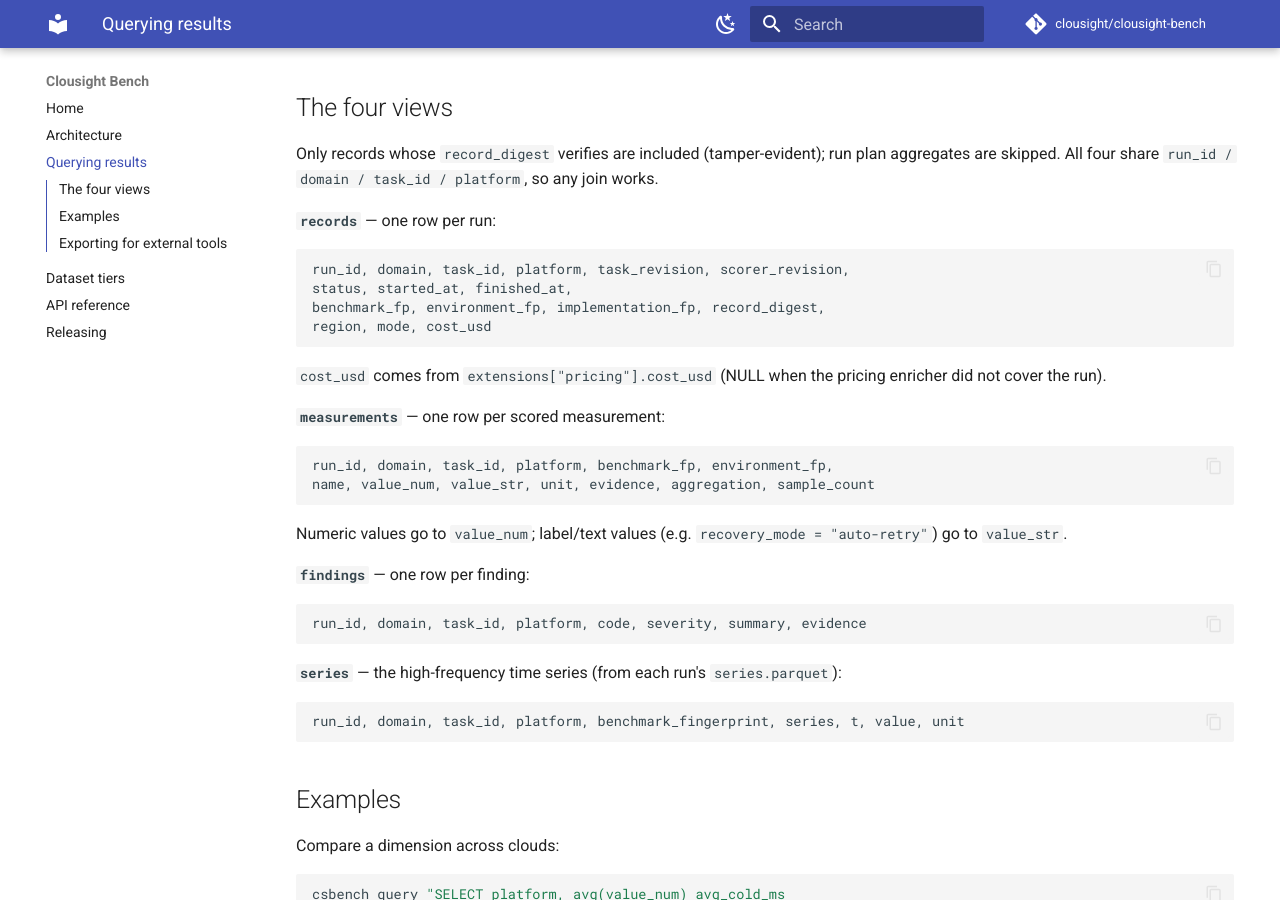
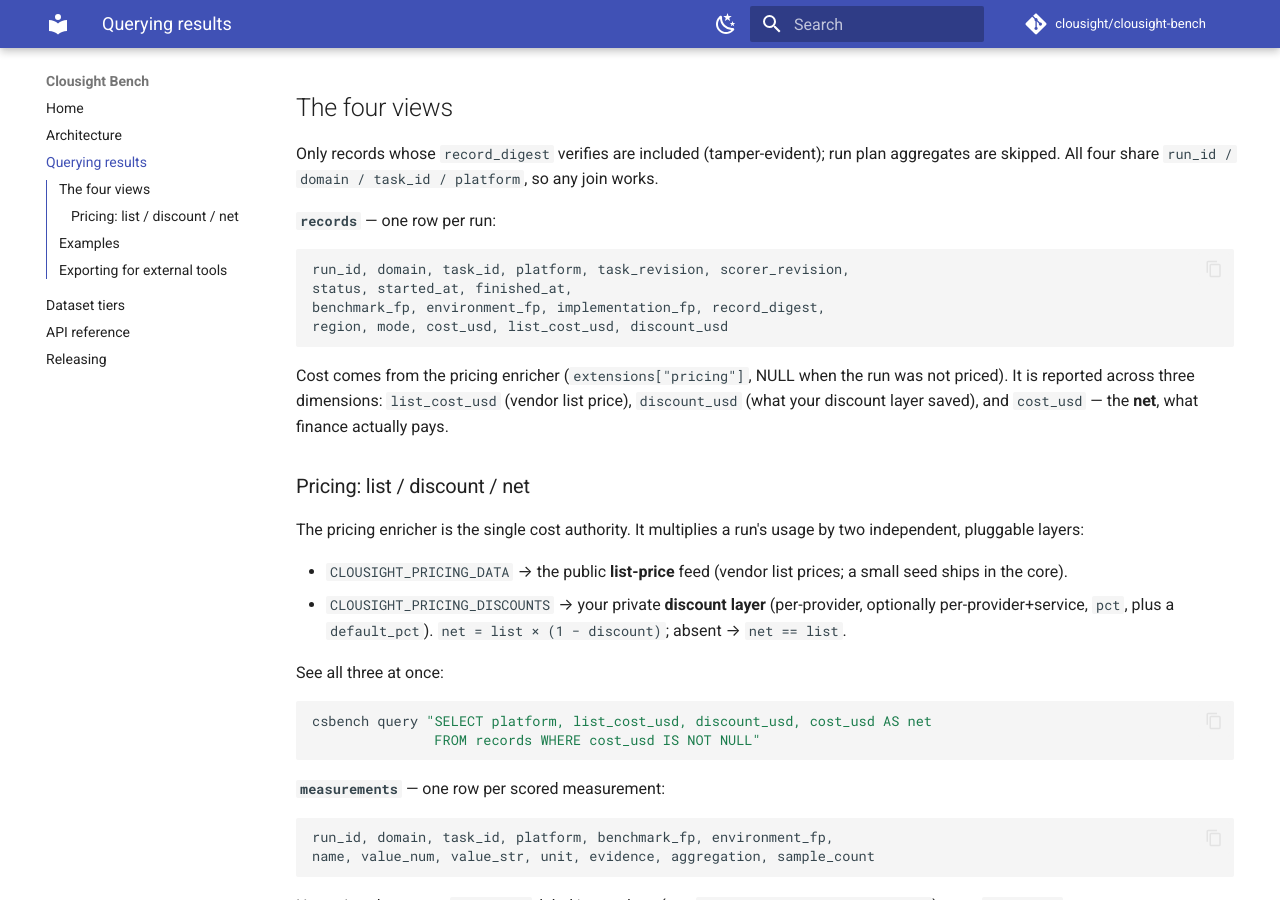
Before and after one commit to clousight/clousight-bench, an MkDocs documentation site: the page built from docs/querying.md, in a window 1280 px wide and 900 px high, scrolled down 346 px. Built offline with MkDocs 1.6.1 and Material for MkDocs 9.7.7, drawn with Linux system fonts in a browser that asks for light colours; comment, search, counter and statistics services are not loaded.

Commit message:
feat(report/analytics): surface list/discount/net cost dimensions + docs
records view gains list_cost_usd/discount_usd; report cost cell renders
'net (list, -discount)'; docs/querying.md documents the two pricing env vars and
the three dimensions. Updated the obsolete inline-price T5.1 test.

Co-Authored-By: Claude Opus 4.8 (1M context) <noreply@anthropic.com>

````diff
--- a/docs/querying.md
+++ b/docs/querying.md
@@ -26,11 +26,31 @@ platform`, so any join works.
 run_id, domain, task_id, platform, task_revision, scorer_revision,
 status, started_at, finished_at,
 benchmark_fp, environment_fp, implementation_fp, record_digest,
-region, mode, cost_usd
+region, mode, cost_usd, list_cost_usd, discount_usd
 ```
 
-`cost_usd` comes from `extensions["pricing"].cost_usd` (NULL when the pricing
-enricher did not cover the run).
+Cost comes from the pricing enricher (`extensions["pricing"]`, NULL when the run
+was not priced). It is reported across three dimensions: `list_cost_usd` (vendor
+list price), `discount_usd` (what your discount layer saved), and `cost_usd` —
+the **net**, what finance actually pays.
+
+### Pricing: list / discount / net
+
+The pricing enricher is the single cost authority. It multiplies a run's usage
+by two independent, pluggable layers:
+
+- `CLOUSIGHT_PRICING_DATA` → the public **list-price** feed (vendor list prices;
+  a small seed ships in the core).
+- `CLOUSIGHT_PRICING_DISCOUNTS` → your private **discount layer** (per-provider,
+  optionally per-provider+service, `pct`, plus a `default_pct`). `net = list ×
+  (1 − discount)`; absent → `net == list`.
+
+See all three at once:
+
+```bash
+csbench query "SELECT platform, list_cost_usd, discount_usd, cost_usd AS net
+               FROM records WHERE cost_usd IS NOT NULL"
+```
 
 **`measurements`** — one row per scored measurement:
 
````
Also changed, not shown: README.md (+2 -0 lines), 4 other files.
